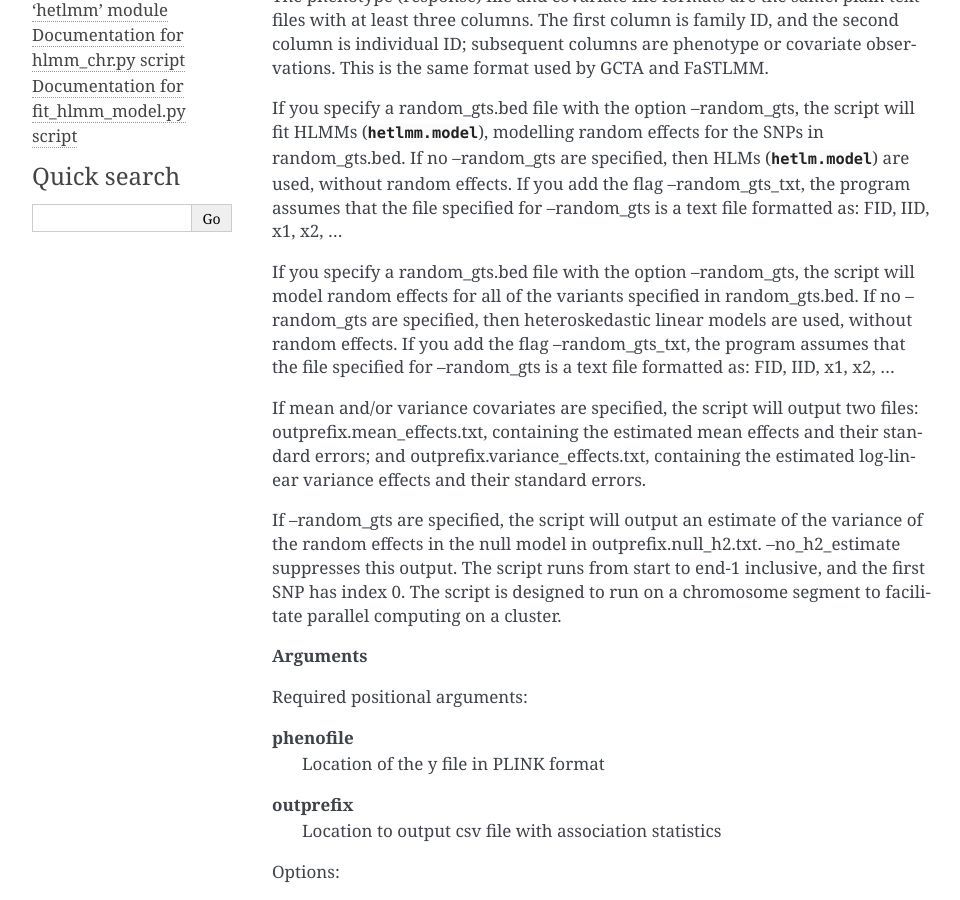
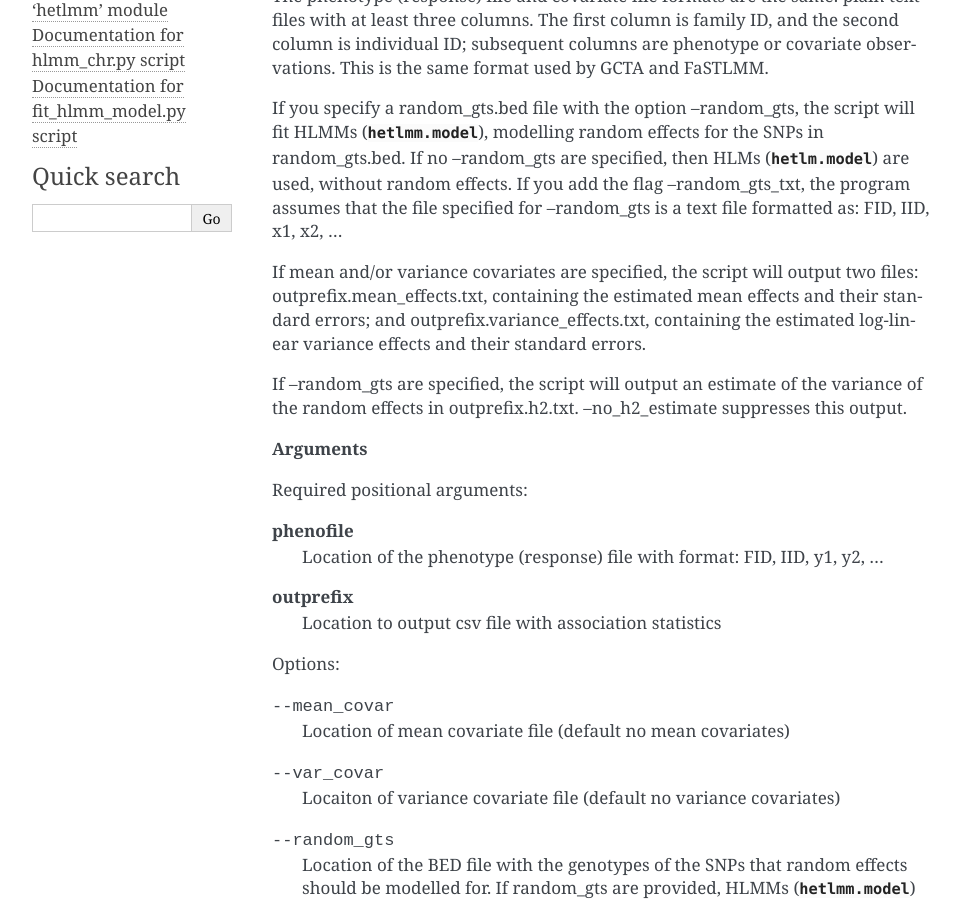
Before and after one commit to baihongguo/hlmm, a Sphinx documentation site: the page built from docs/fit_hlmm_model.rst, in a window 1280 px wide and 900 px high, scrolled down 291 px. Shown: the whole window, without its empty margins (148-1108 px from the left). Built offline with Sphinx 7.4.7, drawn with Linux system fonts in a browser that asks for light colours.

Commit message:
documentation for fit_hlmm_model script

```diff
--- a/docs/fit_hlmm_model.rst
+++ b/docs/fit_hlmm_model.rst
@@ -19,26 +19,19 @@ modelling random effects for the SNPs in random_gts.bed. If no --random_gts are
 are used, without random effects. If you add the flag --random_gts_txt, the program assumes that the file
 specified for --random_gts is a text file formatted as: FID, IID, x1, x2, ...
 
-If you specify a random_gts.bed file with the option --random_gts, the script will model random effects for
-all of the variants specified in random_gts.bed. If no --random_gts are specified, then heteroskedastic linear
-models are used, without random effects. If you add the flag --random_gts_txt, the program assumes that the file
-specified for --random_gts is a text file formatted as: FID, IID, x1, x2, ...
-
 If mean and/or variance covariates are specified, the script will output two files: outprefix.mean_effects.txt, containing the estimated mean
 effects and their standard errors; and outprefix.variance_effects.txt, containing the estimated log-linear
 variance effects and their standard errors.
 
 If --random_gts are specified, the script will output an estimate of the variance of the random effects
-in the null model in outprefix.null_h2.txt. --no_h2_estimate suppresses this output.
-The script runs from start to end-1 inclusive, and the first SNP has index 0.
-The script is designed to run on a chromosome segment to facilitate parallel computing on a cluster.
+in outprefix.h2.txt. --no_h2_estimate suppresses this output.
 
 **Arguments**
 
 Required positional arguments:
 
 **phenofile**
-   Location of the y file in PLINK format
+   Location of the phenotype (response) file with format: FID, IID, y1, y2, ...
 
 **outprefix**
    Location to output csv file with association statistics
--- a/docs/hlmm_chr.rst
+++ b/docs/hlmm_chr.rst
@@ -45,7 +45,7 @@ Required positional arguments:
    Index of SNP in genofile at which to finish computing test stats
 
 **phenofile**
-   Location of the y file in PLINK format
+   Location of the phenotype (response) file with format: FID, IID, y1, y2, ...
 
 **outprefix**
    Location to output csv file with association statistics
--- a/docs/intro.rst
+++ b/docs/intro.rst
@@ -27,6 +27,10 @@ hlmm_chr.py (:doc:`hlmm_chr`): command line script that fits heteroskedastic lin
 heteroskedastic linear mixed models to a contiguous segment of the genome.
 The script takes bed formatted genotypes as input. and can incorporate
 covariates for the fixed effects on the mean and/or variance.
+
+fit_hlmm_model.py (:doc:`hlmm_chr`): command line script that fits a heteroskedastic linear model or a
+heteroskedastic linear mixed model to a given response (phenotype), mean covariates,
+variance covariates, and variables to model random effects for.
 
 **Quick install**
 
```
Also changed, not shown: 2 other files.
